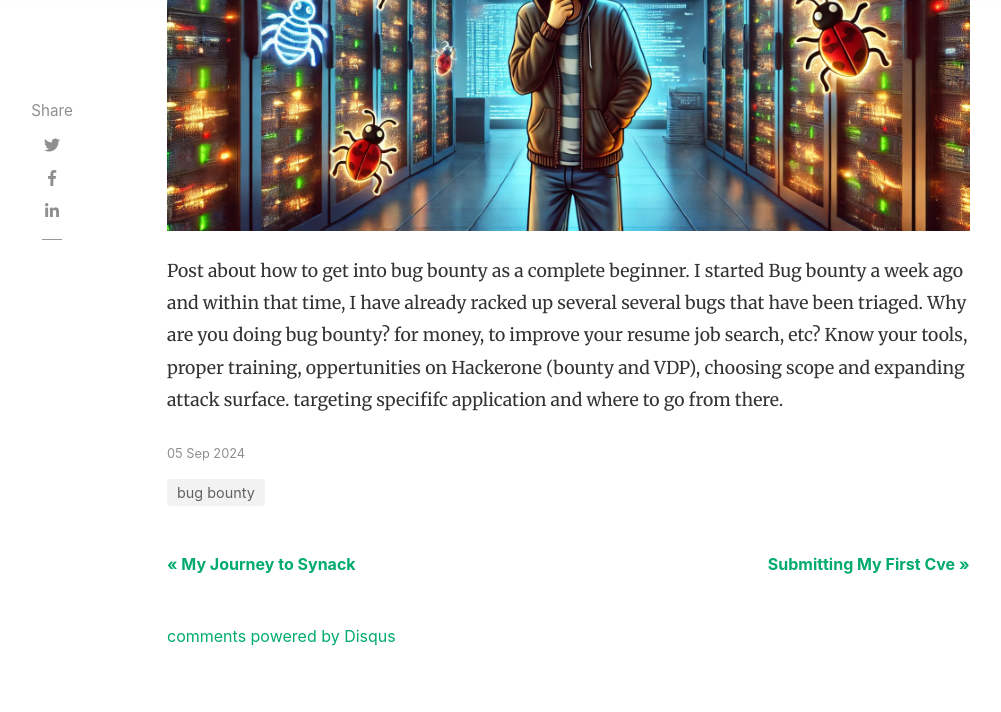
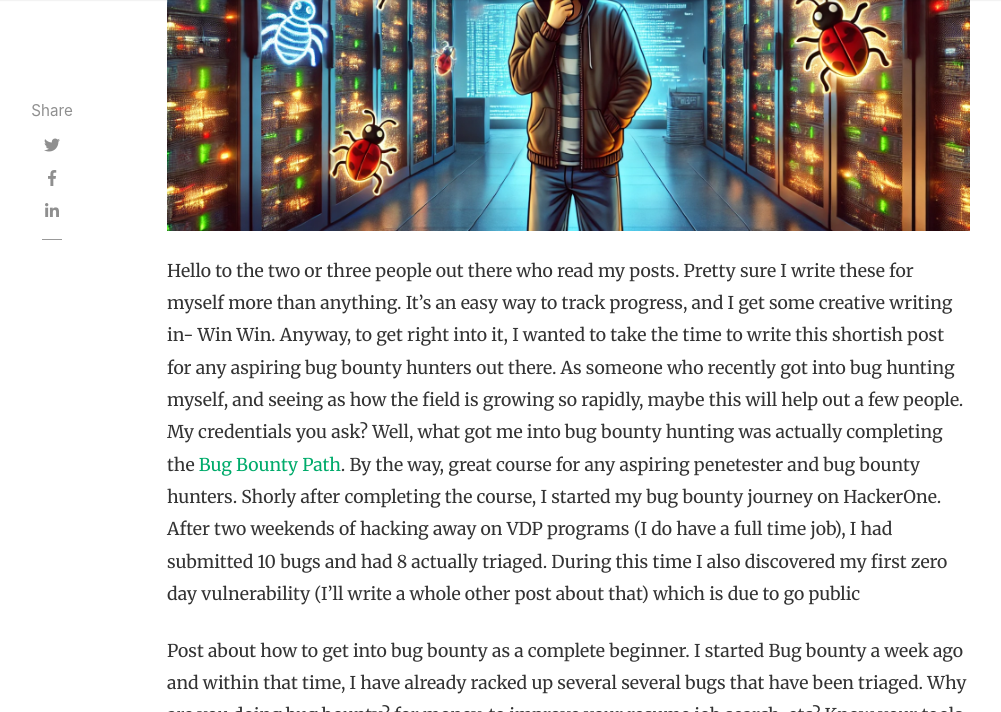
Before and after one commit to Turbul3nce/Turbul3nce.github.io, a Jekyll site: the page built from _posts/2024-09-05-bug-bounty-getting-started.md, in a window 1280 px wide and 900 px high, scrolled down 643 px, cut to the strip 0-712 px from the top of the window. Shown: the whole strip, without its empty margins (118-1119 px from the left). Built offline with Jekyll 4.4.1, drawn with Linux system fonts in a browser that asks for light colours; nearby versions of some CDN libraries; comment, search, counter and statistics services are not loaded.

Commit message:
Update 2024-09-05-bug-bounty-getting-started.md

```diff
--- a/_posts/2024-09-05-bug-bounty-getting-started.md
+++ b/_posts/2024-09-05-bug-bounty-getting-started.md
@@ -7,4 +7,6 @@ image: assets/images/nervous-hacker.png
 featured: true
 ---
 
+Hello to the two or three people out there who read my posts. Pretty sure I write these for myself more than anything. It's an easy way to track progress, and I get some creative writing in- Win Win. Anyway, to get right into it, I wanted to take the time to write this shortish post for any aspiring bug bounty hunters out there. As someone who recently got into bug hunting myself, and seeing as how the field is growing so rapidly, maybe this will help out a few people. My credentials you ask? Well, what got me into bug bounty hunting was actually completing the [Bug Bounty Path](https://academy.hackthebox.com/preview/certifications/htb-certified-bug-bounty-hunter). By the way, great course for any aspiring penetester and bug bounty hunters. Shorly after completing the course, I started my bug bounty journey on HackerOne. After two weekends of hacking away on VDP programs (I do have a full time job), I had submitted 10 bugs and had 8 actually triaged. During this time I also discovered my first zero day vulnerability (I'll write a whole other post about that) which is due to go public
+
 Post about how to get into bug bounty as a complete beginner. I started Bug bounty a week ago and within that time, I have already racked up several several bugs that have been triaged. Why are you doing bug bounty? for money, to improve your resume job search, etc? Know your tools, proper training, oppertunities on Hackerone (bounty and VDP), choosing scope and expanding attack surface. targeting specififc application and where to go from there.
```
